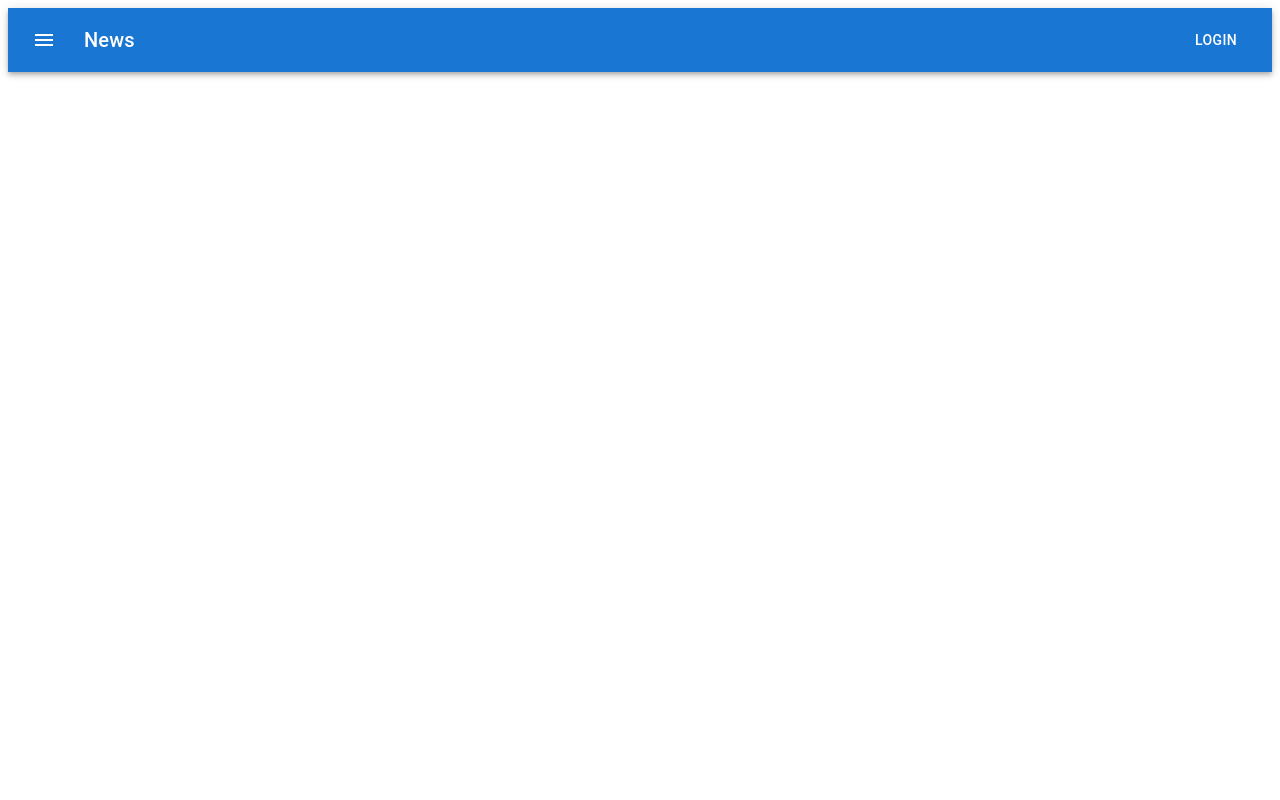
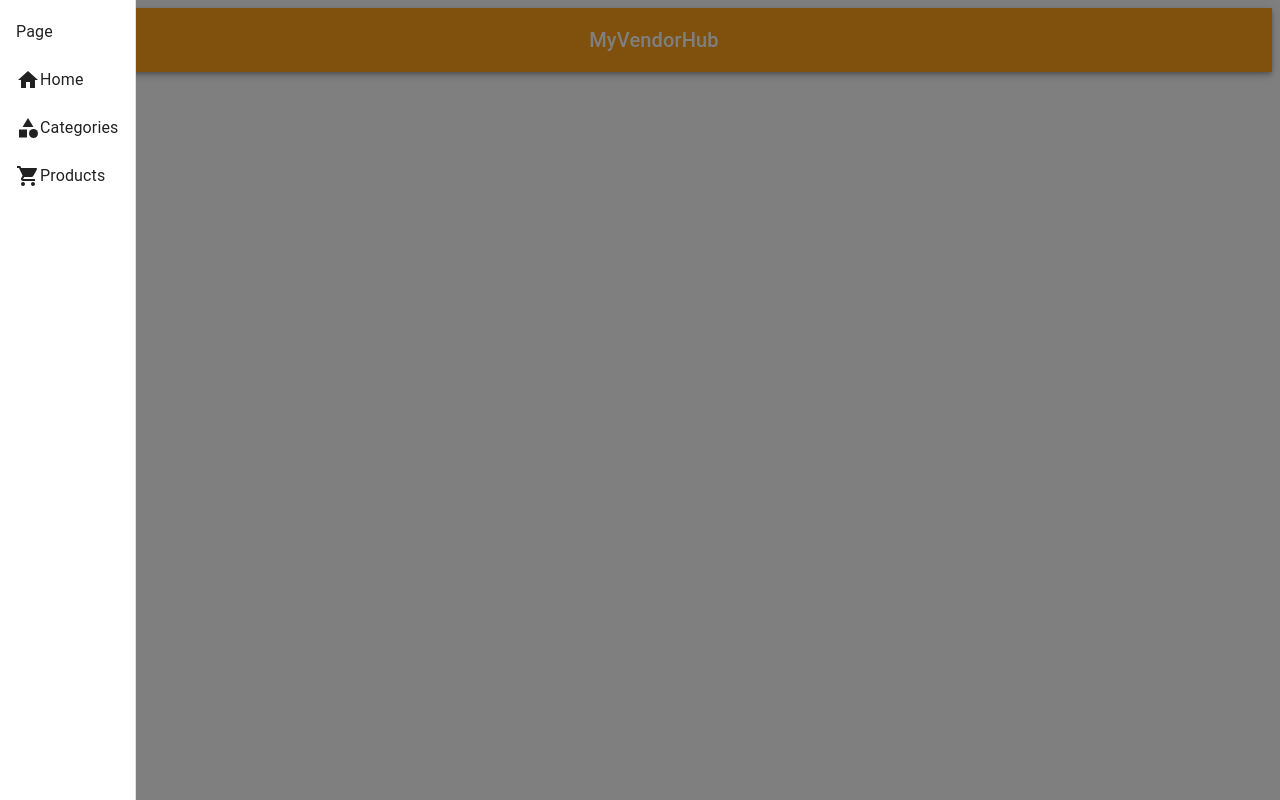
Before and after one commit to ismaelgauthier/TP-Final-TI2, a Next.js app: page / in a window 1280 px wide. Both pictures are taken after a click on the button "menu". Built offline with nearby package versions, Linux system fonts and the light colour scheme.

Commit message:
Navbar component

```diff
--- a/package.json
+++ b/package.json
@@ -11,7 +11,7 @@
   "dependencies": {
     "@emotion/react": "11.11.1",
     "@emotion/styled": "11.11.0",
-    "@mui/icons-material": "5.11.16",
+    "@mui/icons-material": "^5.11.16",
     "@mui/material": "5.13.5",
     "@types/node": "20.3.1",
     "@types/react": "18.2.13",
--- a/src/app/components/molecules/navbar/navbar.tsx
+++ b/src/app/components/molecules/navbar/navbar.tsx
@@ -1,32 +1,49 @@
-import * as React from 'react';
+import React, { useState } from 'react';
 import AppBar from '@mui/material/AppBar';
 import Box from '@mui/material/Box';
 import Toolbar from '@mui/material/Toolbar';
 import Typography from '@mui/material/Typography';
-import Button from '@mui/material/Button';
 import IconButton from '@mui/material/IconButton';
 import MenuIcon from '@mui/icons-material/Menu';
+import Drawer from '@mui/material/Drawer';
 
-export default function ButtonAppBar() {
+import Sidebar from '../sidebar/sidebar';
+
+function Navbar() {
+  const [isSidebarOpen, setIsSidebarOpen] = useState(false);
+
+  const handleToggleSidebar = () => {
+    setIsSidebarOpen(!isSidebarOpen);
+  };
+
   return (
-    <Box sx={{ flexGrow: 1 }}>
-      <AppBar position="static">
+    <AppBar position="static" sx={{ backgroundColor: '#FFA31A' }}>
       <Toolbar>
         <IconButton
-            size="large"
           edge="start"
           color="inherit"
           aria-label="menu"
-            sx={{ mr: 2 }}
+          onClick={handleToggleSidebar}
         >
           <MenuIcon />
         </IconButton>
-          <Typography variant="h6" component="div" sx={{ flexGrow: 1 }}>
-            News
+        <Box sx={{ flexGrow: 1, textAlign: 'center', cursor: 'pointer' }}>
+          <Typography variant="h6" component="div">
+            <Box component="span" sx={{ color: 'white' }}>
+              MyVendorHub
+            </Box>
           </Typography>
-          <Button color="inherit">Login</Button>
+        </Box>
       </Toolbar>
+      <Drawer
+        anchor="left"
+        open={isSidebarOpen}
+        onClose={() => setIsSidebarOpen(false)}
+      >
+        <Sidebar />
+      </Drawer>
     </AppBar>
-    </Box>
   );
 }
+
+export default Navbar;
--- a/src/app/components/molecules/sidebar/sidebar.tsx
+++ b/src/app/components/molecules/sidebar/sidebar.tsx
@@ -1,16 +1,14 @@
 import React from 'react';
-import Drawer from '@mui/material/Drawer';
 import List from '@mui/material/List';
 import ListItem from '@mui/material/ListItem';
 import ListItemText from '@mui/material/ListItemText';
 import HomeIcon from '@mui/icons-material/Home';
 import CategoryIcon from '@mui/icons-material/Category';
 import ShoppingCartIcon from '@mui/icons-material/ShoppingCart';
-import Hidden from '@mui/material/Hidden';
+import { Drawer } from '@mui/material';
 
-const Sidebar = () => {
+function Sidebar() {
   return (
-    <Hidden mdDown>
     <Drawer variant="permanent" anchor="left">
       <List>
         <ListItem>
@@ -30,8 +28,7 @@ const Sidebar = () => {
         </ListItem>
       </List>
     </Drawer>
-    </Hidden>
   );
-};
+}
 
 export default Sidebar;
```
Also changed, not shown: 1 other file (tests, documents, lock files or other folders). Lines whose indentation alone changed are shown as unchanged.
